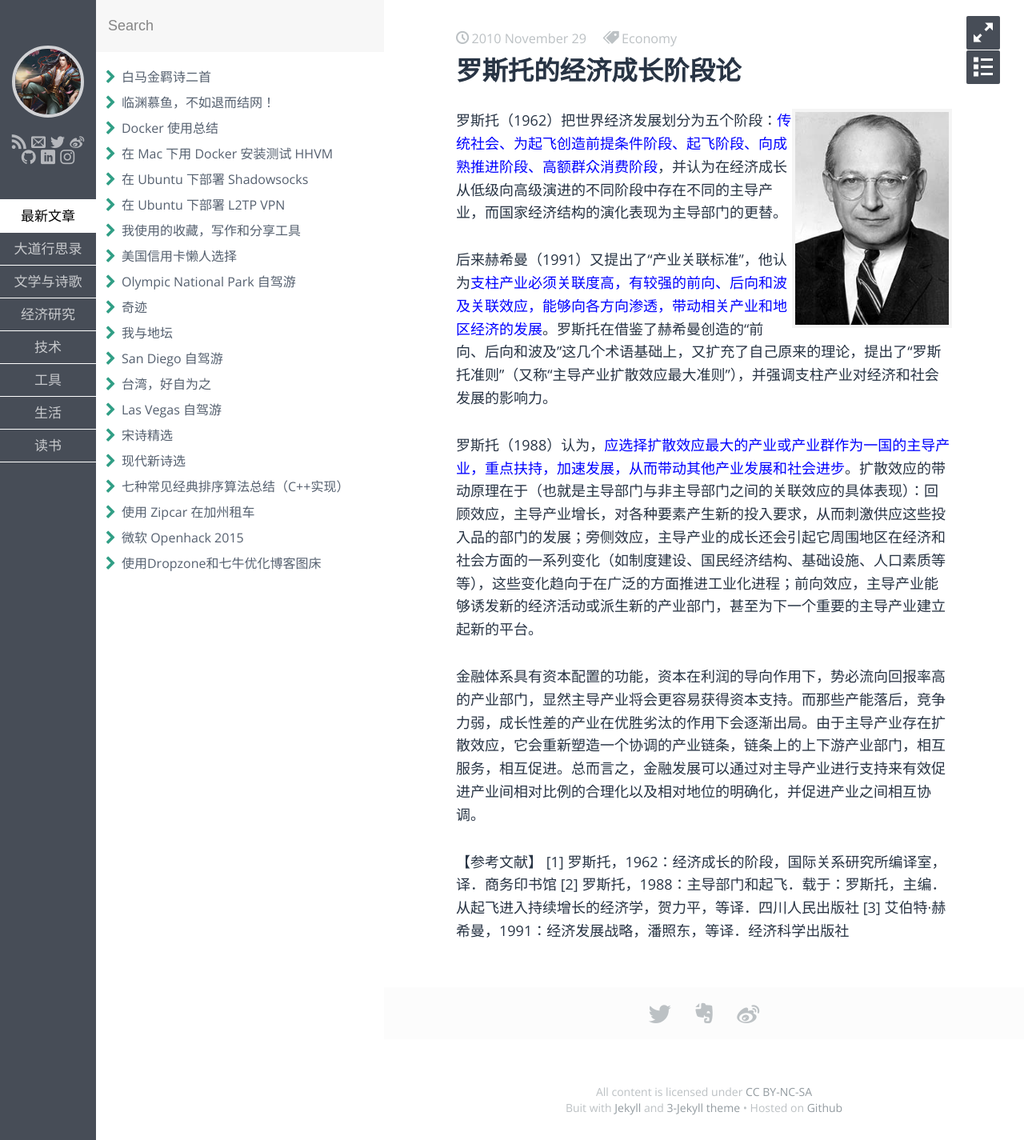
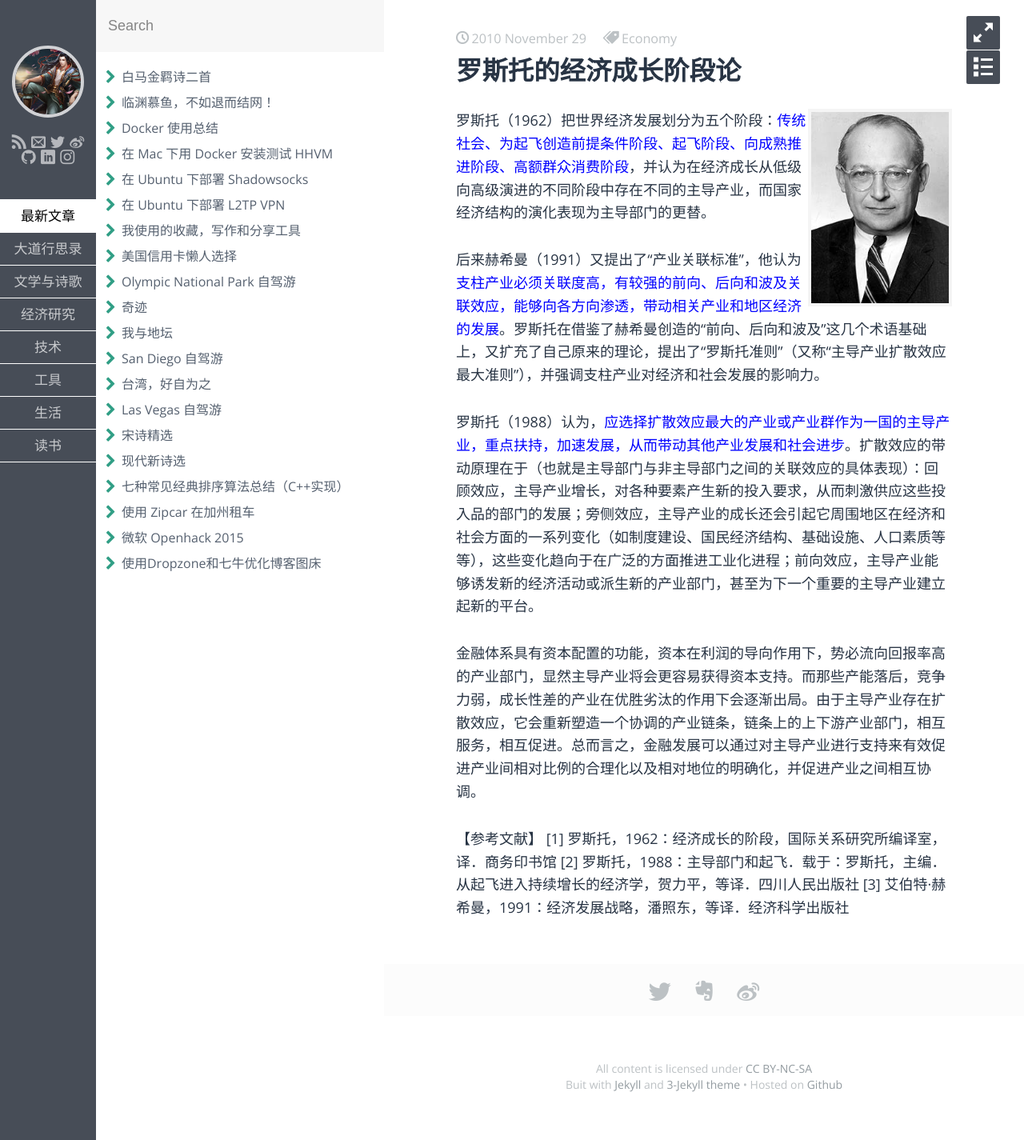
Before and after one commit to fzuo/baimafujinji, a Jekyll site: the page built from _posts/economy/2010-11-29-economic-growth.md, in a window 1280 px wide. Shown: the whole page at 80% size. Built offline with Jekyll 4.4.1, drawn with Linux system fonts in a browser that asks for light colours; some web fonts are replaced.

Commit message:
Update 2010-11-29-economic-growth.md

```diff
--- a/_posts/economy/2010-11-29-economic-growth.md
+++ b/_posts/economy/2010-11-29-economic-growth.md
@@ -6,7 +6,7 @@
 keywords: 经济成长理论,罗斯托
 ---
 
-<img align="right" src="https://fzuo.github.io/assets/img/0803OB.jpg" width="200">
+<img align="right" src="https://fzuo.github.io/assets/img/0803OB.jpg" width="180">
 罗斯托（1962）把世界经济发展划分为五个阶段：<span style="color:blue">传统社会、为起飞创造前提条件阶段、起飞阶段、向成熟推进阶段、高额群众消费阶段</span>，并认为在经济成长从低级向高级演进的不同阶段中存在不同的主导产业，而国家经济结构的演化表现为主导部门的更替。
 
 后来赫希曼（1991）又提出了“产业关联标准”，他认为<span style="color:blue">支柱产业必须关联度高，有较强的前向、后向和波及关联效应，能够向各方向渗透，带动相关产业和地区经济的发展</span>。罗斯托在借鉴了赫希曼创造的“前向、后向和波及”这几个术语基础上，又扩充了自己原来的理论，提出了“罗斯托准则”（又称“主导产业扩散效应最大准则”），并强调支柱产业对经济和社会发展的影响力。
```
